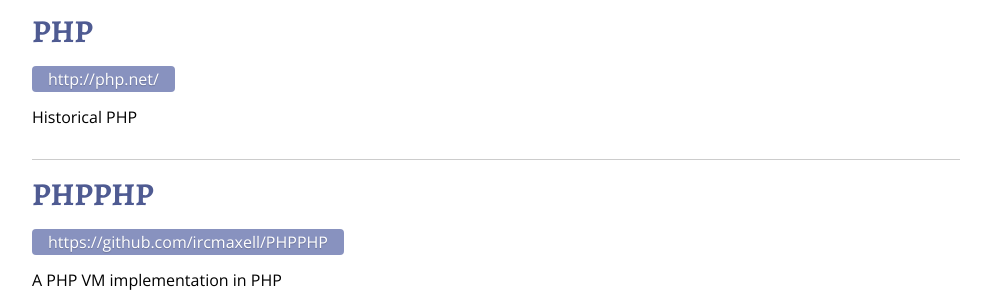
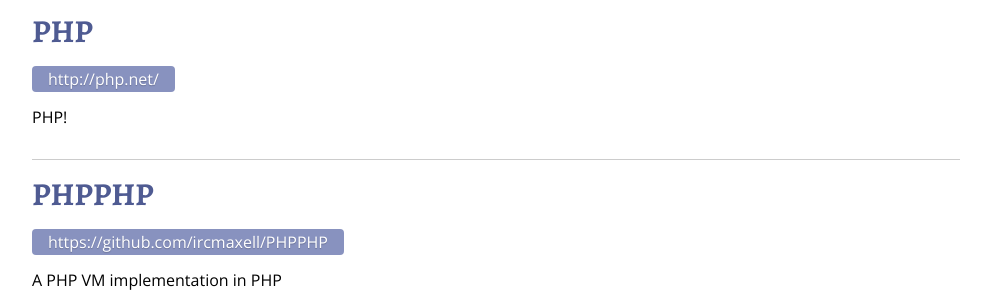
Before and after one commit to salathe/phps.io, a Jekyll site: the page built from index.html, in a window 1280 px wide. Shown: the part 811-1111 px from the top of the page, without its empty margins (144-1135 px from the left). Built offline with Jekyll 4.4.1, drawn with Linux system fonts in a browser that asks for light colours; nearby versions of some CDN libraries.

Commit message:
historical

```diff
--- a/_data/projects.yml
+++ b/_data/projects.yml
@@ -24,7 +24,7 @@
 php:
     name: PHP
     url: http://php.net/
-    summary: "Historical PHP"
+    summary: "PHP!"
 
 phpphp:
     name: PHPPHP
```
